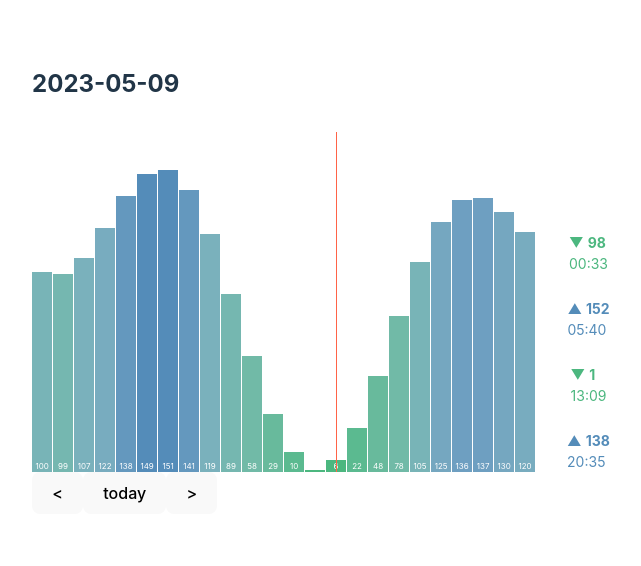
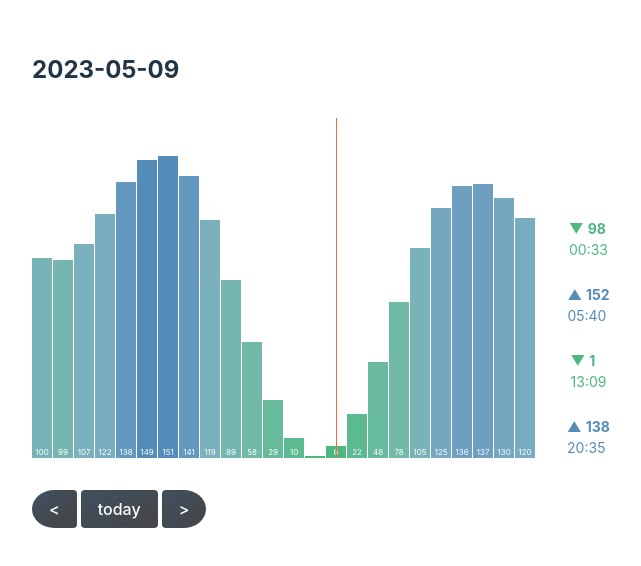
Before and after one commit to calbert1209/black-kite, a Preact app: page / in a window 1280 px wide. Shown: the part 120-686 px from the top of the page, without its empty margins (319-960 px from the left). Built offline with nearby package versions, Linux system fonts and the light colour scheme.

Commit message:
:lipstick: style for date button group

```diff
--- /dev/null
+++ b/src/components/TideLevelWindow/DateButtonGroup.css
@@ -0,0 +1,32 @@
+.date-button-group {
+  display: flex;
+  gap: 4px;
+}
+
+.date-button-group > button {
+  border-radius: 4px;
+  border: 1px solid transparent;
+  padding: 8px 16px;
+  font-size: 1em;
+  font-weight: 500;
+  font-family: inherit;
+  background: linear-gradient(to bottom right, #405060 0%, #454545 100%);
+  cursor: pointer;
+  transition: border-color 0.25s;
+  color: white;
+}
+
+.date-button-group > button:first-child {
+  border-top-left-radius: 50%;
+  border-bottom-left-radius: 50%;
+}
+
+.date-button-group > button:last-child {
+  border-top-right-radius: 50%;
+  border-bottom-right-radius: 50%;
+}
+
+.date-button-group > button:hover {
+  box-shadow: 1px 1px 2px grey;
+  transition: box-shadow 0.25s;
+}
--- /dev/null
+++ b/src/components/TideLevelWindow/DateButtonGroup.tsx
@@ -0,0 +1,25 @@
+import "./DateButtonGroup.css";
+
+type Props = {
+  decrementDate: () => void;
+  incrementDate: () => void;
+  setToToday: () => void;
+};
+
+export const DateButtonGroup = ({
+  decrementDate,
+  incrementDate,
+  setToToday,
+}: Props) => (
+  <div className='date-button-group'>
+    <button role="button" onClick={decrementDate}>
+      &lt;
+    </button>
+    <button role="button" onClick={setToToday}>
+      today
+    </button>
+    <button role="button" onClick={incrementDate}>
+      &gt;
+    </button>
+  </div>
+);
--- /dev/null
+++ b/src/components/TideLevelWindow/TideLevelWindow.css
@@ -0,0 +1,3 @@
+.tide-level-window_row {
+  margin-bottom: 2em;
+}
--- a/src/components/TideLevelWindow/TideLevelWindow.tsx
+++ b/src/components/TideLevelWindow/TideLevelWindow.tsx
@@ -6,6 +6,8 @@ import { colorRange } from "../../ui";
 import { useTideLevelWindowState } from "./useTideLevelWindowState";
 import { Row, PositionRelative } from "../../ui/components";
 import { ExtremityEventList } from "./ExtremityEvent";
+import { DateButtonGroup } from "./DateButtonGroup";
+import "./TideLevelWindow.css";
 
 type Props = {
   tidalChart: TidalChart;
@@ -28,7 +30,7 @@ export const TideLevelWindow = ({ tidalChart }: Props) => {
       <h2>{dateStamp}</h2>
       <main>
         <RenderConditionally when={!!hourlyEvents.length}>
-          <Row gap={"32px"} align="flex-end">
+          <Row className="tide-level-window_row" gap={"32px"} align="flex-end">
             <PositionRelative>
               <TideLevelBarChart>
                 {hourlyEvents.map(({ level, timeStamp }) => (
@@ -46,15 +48,7 @@ export const TideLevelWindow = ({ tidalChart }: Props) => {
             <ExtremityEventList events={extremityEvents} />
           </Row>
         </RenderConditionally>
-        <button role="button" onClick={decrementDate}>
-          &lt;
-        </button>
-        <button role="button" onClick={setToToday}>
-          today
-        </button>
-        <button role="button" onClick={incrementDate}>
-          &gt;
-        </button>
+        <DateButtonGroup {...{ decrementDate, incrementDate, setToToday }} />
       </main>
     </>
   );
--- a/src/index.css
+++ b/src/index.css
@@ -36,25 +36,6 @@ h1 {
   line-height: 1.1;
 }
 
-button {
-  border-radius: 8px;
-  border: 1px solid transparent;
-  padding: 0.6em 1.2em;
-  font-size: 1em;
-  font-weight: 500;
-  font-family: inherit;
-  background-color: #1a1a1a;
-  cursor: pointer;
-  transition: border-color 0.25s;
-}
-button:hover {
-  border-color: #646cff;
-}
-button:focus,
-button:focus-visible {
-  outline: 4px auto -webkit-focus-ring-color;
-}
-
 @media (prefers-color-scheme: light) {
   :root {
     color: #213547;
```
